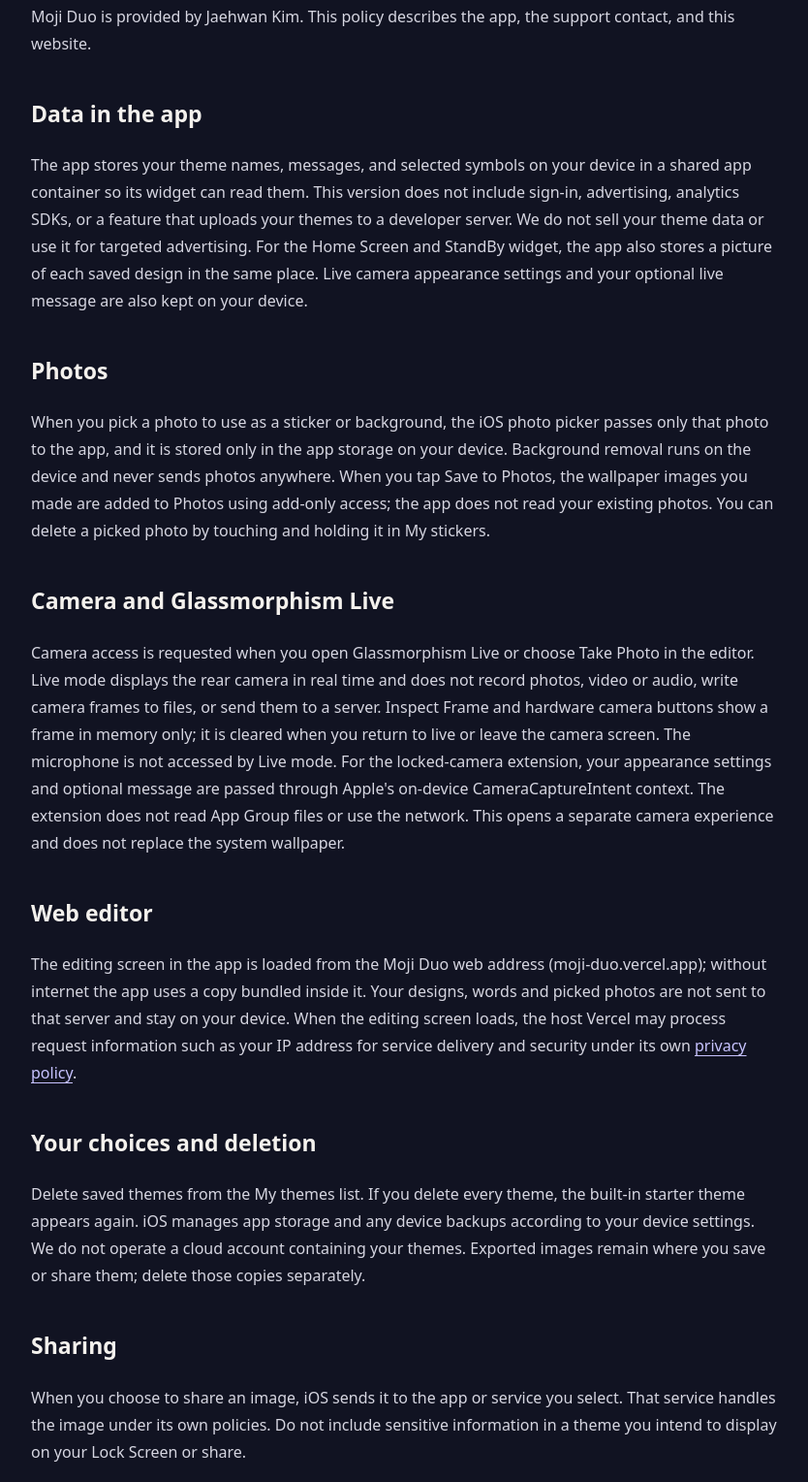
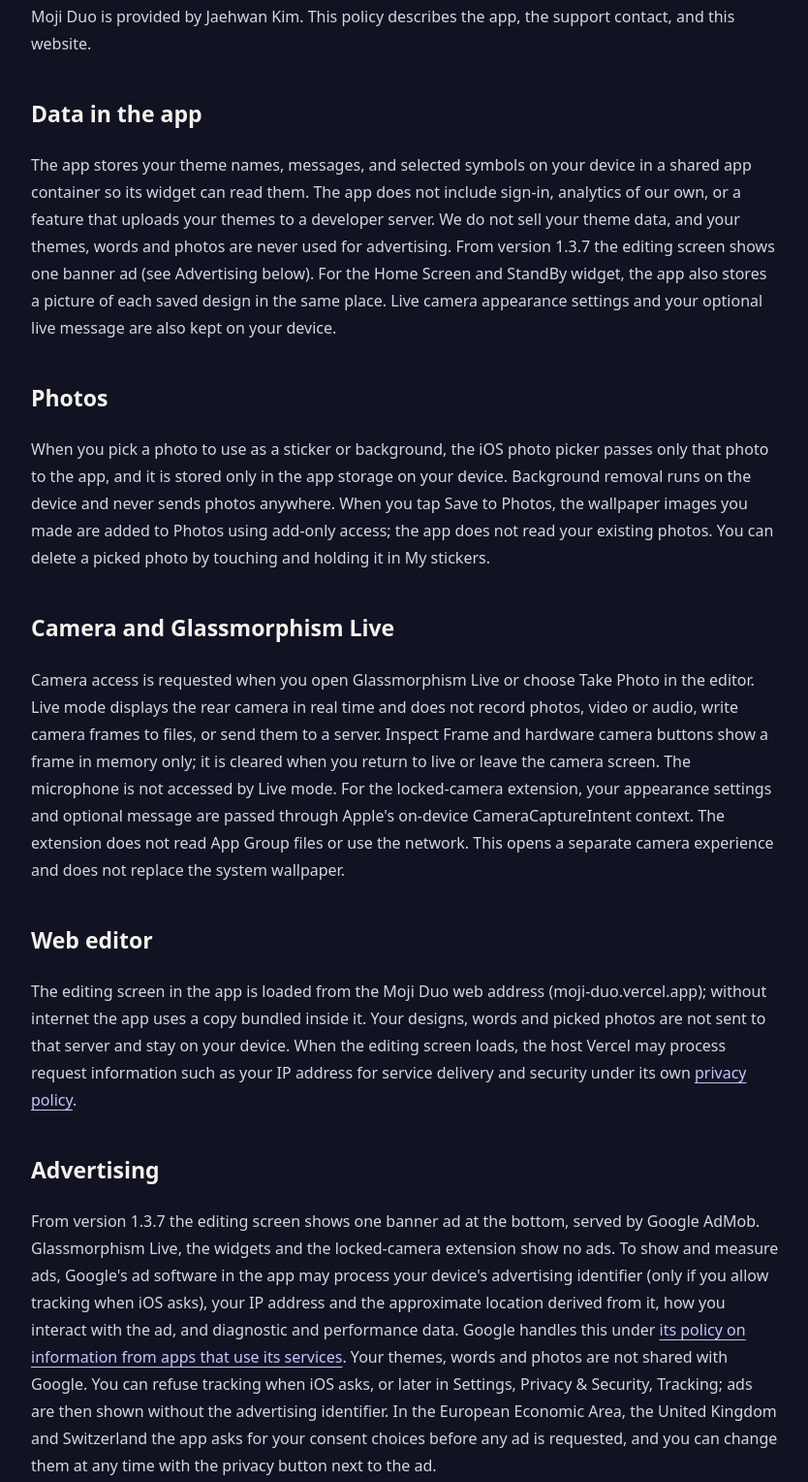
Before and after one commit to convoy-crew/duo-theme-site, a plain HTML site: page privacy.html in a window 1280 px wide. Shown: the part 374-1902 px from the top of the page at 97% size, without its empty margins (222-1056 px from the left). Drawn offline with Linux system fonts and the light colour scheme.

Commit message:
Describe the banner ad shown under the editor from version 1.3.7 (privacy.html)

```diff
--- a/privacy.html
+++ b/privacy.html
@@ -1,8 +1,9 @@
 <!doctype html><html lang="en"><meta charset="utf-8"><meta name="viewport" content="width=device-width, initial-scale=1"><meta name="description" content="Moji Duo support and privacy information."><title>Privacy policy | Moji Duo</title><link rel="stylesheet" href="style.css"><nav aria-label="Main"><a href="index.html">Moji Duo</a><a href="privacy.html">Privacy</a><a href="privacy-ko.html" lang="ko">개인정보처리방침</a></nav><header><img src="icon.png" alt="Moji Duo"><p class="tag">Personal Lock Screen themes</p></header><main><h1>Privacy policy</h1><p>Moji Duo is provided by Jaehwan Kim. This policy describes the app, the support contact, and this website.</p>
-<h2>Data in the app</h2><p>The app stores your theme names, messages, and selected symbols on your device in a shared app container so its widget can read them. This version does not include sign-in, advertising, analytics SDKs, or a feature that uploads your themes to a developer server. We do not sell your theme data or use it for targeted advertising. For the Home Screen and StandBy widget, the app also stores a picture of each saved design in the same place. Live camera appearance settings and your optional live message are also kept on your device.</p>
+<h2>Data in the app</h2><p>The app stores your theme names, messages, and selected symbols on your device in a shared app container so its widget can read them. The app does not include sign-in, analytics of our own, or a feature that uploads your themes to a developer server. We do not sell your theme data, and your themes, words and photos are never used for advertising. From version 1.3.7 the editing screen shows one banner ad (see Advertising below). For the Home Screen and StandBy widget, the app also stores a picture of each saved design in the same place. Live camera appearance settings and your optional live message are also kept on your device.</p>
 <h2>Photos</h2><p>When you pick a photo to use as a sticker or background, the iOS photo picker passes only that photo to the app, and it is stored only in the app storage on your device. Background removal runs on the device and never sends photos anywhere. When you tap Save to Photos, the wallpaper images you made are added to Photos using add-only access; the app does not read your existing photos. You can delete a picked photo by touching and holding it in My stickers.</p>
 <h2>Camera and Glassmorphism Live</h2><p>Camera access is requested when you open Glassmorphism Live or choose Take Photo in the editor. Live mode displays the rear camera in real time and does not record photos, video or audio, write camera frames to files, or send them to a server. Inspect Frame and hardware camera buttons show a frame in memory only; it is cleared when you return to live or leave the camera screen. The microphone is not accessed by Live mode. For the locked-camera extension, your appearance settings and optional message are passed through Apple's on-device CameraCaptureIntent context. The extension does not read App Group files or use the network. This opens a separate camera experience and does not replace the system wallpaper.</p>
 <h2>Web editor</h2><p>The editing screen in the app is loaded from the Moji Duo web address (moji-duo.vercel.app); without internet the app uses a copy bundled inside it. Your designs, words and picked photos are not sent to that server and stay on your device. When the editing screen loads, the host Vercel may process request information such as your IP address for service delivery and security under its own <a href="https://vercel.com/legal/privacy-policy">privacy policy</a>.</p>
+<h2>Advertising</h2><p>From version 1.3.7 the editing screen shows one banner ad at the bottom, served by Google AdMob. Glassmorphism Live, the widgets and the locked-camera extension show no ads. To show and measure ads, Google's ad software in the app may process your device's advertising identifier (only if you allow tracking when iOS asks), your IP address and the approximate location derived from it, how you interact with the ad, and diagnostic and performance data. Google handles this under <a href="https://policies.google.com/technologies/partner-sites">its policy on information from apps that use its services</a>. Your themes, words and photos are not shared with Google. You can refuse tracking when iOS asks, or later in Settings, Privacy &amp; Security, Tracking; ads are then shown without the advertising identifier. In the European Economic Area, the United Kingdom and Switzerland the app asks for your consent choices before any ad is requested, and you can change them at any time with the privacy button next to the ad.</p>
 <h2>Your choices and deletion</h2><p>Delete saved themes from the My themes list. If you delete every theme, the built-in starter theme appears again. iOS manages app storage and any device backups according to your device settings. We do not operate a cloud account containing your themes. Exported images remain where you save or share them; delete those copies separately.</p>
 <h2>Sharing</h2><p>When you choose to share an image, iOS sends it to the app or service you select. That service handles the image under its own policies. Do not include sensitive information in a theme you intend to display on your Lock Screen or share.</p>
 <h2>Support and this website</h2><p>If you email us, we receive your email address and the message and attachments you choose to send. We use these to respond to your request and retain correspondence while needed to resolve and follow up on it. You may request deletion by email, subject to any applicable legal retention obligation. Email providers process messages as part of delivery.</p><p>This static website does not add analytics or advertising scripts. It is hosted by GitHub Pages; GitHub may process request information, including IP addresses, for hosting and security under its <a href="https://docs.github.com/en/site-policy/privacy-policies/github-general-privacy-statement">privacy statement</a>.</p>
```
